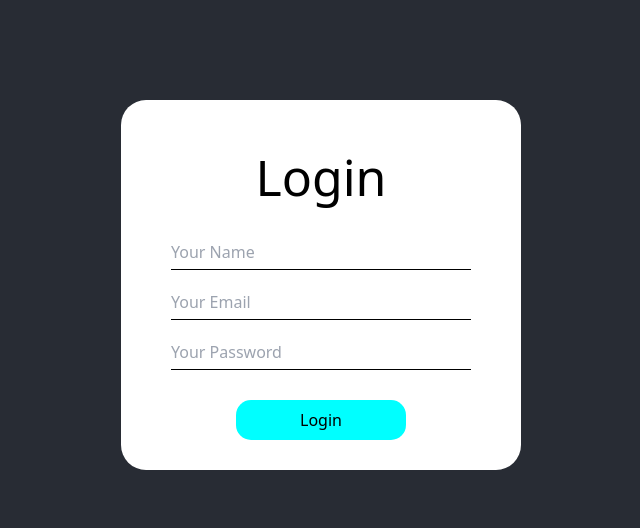
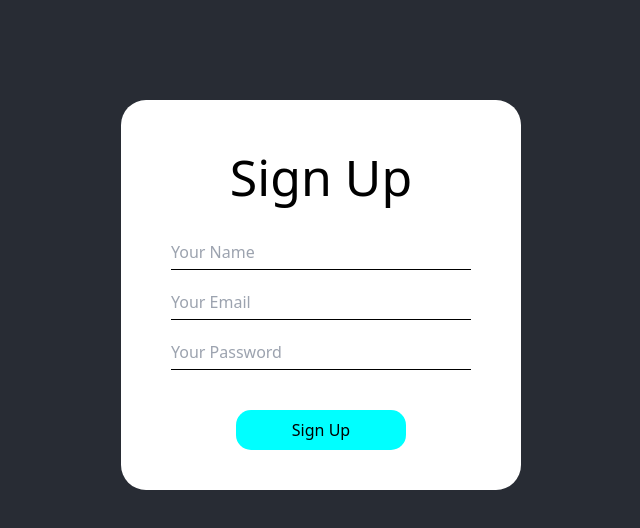
Before and after one commit to zakymuhammad/KELOMPOK1-SMKN6-PREVIEWFILM, a React (Create React App) app: page / in a window 1280 px wide. Shown: the top 528 px of the page, without its empty margins (319-959 px from the left). Built offline with nearby package versions, Linux system fonts and the light colour scheme.

Commit message:
menyempurnakan login dan signup

```diff
--- a/src/App.js
+++ b/src/App.js
@@ -2,6 +2,11 @@
 import "./index.css";
 import { useEffect, useState } from "react";
 import { getMovieList, searchMovie } from "./api";
+
+const Logout=()=>{
+  localStorage.removeItem("signUp")
+  window.location.reload()
+}
 
 const App = () => {
   const [popularMovies, setPopularMovies] = useState([]);
@@ -43,6 +48,7 @@ const App = () => {
         <h1 className="font-bold text-4xl flex justify-center mb-7">
           Movie Web
         </h1>
+        <button onClick={Logout} className="bg-pink-700 flex justify-center items-center">Logout</button>
         <input
           placeholder="Cari film kesayangan . . ."
           className="movie-search"
--- a/src/LoginSignUp/LoginSignUp.css
+++ b/src/LoginSignUp/LoginSignUp.css
@@ -3,18 +3,16 @@
     background-color: #282c34;
 }
 
-.hero {
-    padding: 100px;
-}
 
 .container{
     text-align: center;
-    padding: 40px 20px 30px 20px;
+    padding: 40px 30px 40px 30px;
     width: 400px;
     height: auto;
     margin: auto;
     background-color: white;
     border-radius: 25px;
+    margin-top: 100px;
 }
 
 h1{
@@ -34,7 +32,7 @@ input{
 }
 
 button{
-    margin-top: 15px;
+    margin-top: 25px;
     height: 40px;
     width: 170px;
     background-color: aqua;
--- a/src/LoginSignUp/LoginSignUp.js
+++ /dev/null
@@ -1,40 +0,0 @@
-import React, { useRef, Link, useEffect, useState } from "react";
-import Home from "../App.js"
-import './LoginSignUp.css';
-function LoginSignUp(){
-    const nama=useRef()
-    const email=useRef()
-    const password=useRef()
-    const [showHome,setShowHome]=useState(false)
-    const localHome=localStorage.getItem("signUp")
-    useEffect(()=>{
-        if(localHome){
-            setShowHome(true)
-        }
-    })
-    const handleClick=()=>{
-        if(nama.current.value&&email.current.value&&password.current.value)
-        {
-            localStorage.setItem("nama",nama.current.value)
-            localStorage.setItem("email",email.current.value)
-            localStorage.setItem("password",password.current.value)
-            localStorage.setItem("signUp",email.current.value)
-            alert("Yeay Account Created Successfull!")
-            window.location.reload()
-        }
-    }
-    return(
-        <div className="hero">
-            {showHome?<Home/>:
-            <div className="container">
-                    <h1 className="text-[50px]">Login</h1>
-                    <input placeholder="Your Name" type='text' ref={nama}></input>
-                    <input placeholder="Your Email" type='email' ref={email}></input>
-                    <input placeholder="Your Password" type='password' ref={password}></input>
-                    <button onClick={handleClick}>Login</button>
-            </div>
-            }
-        </div>
-    );
-}
-export default LoginSignUp;
--- a/src/LoginSignUp/SignUpLogin.js
+++ b/src/LoginSignUp/SignUpLogin.js
@@ -1,16 +1,66 @@
-import React from "react";
+import React, { useRef, Link, useEffect, useState } from "react";
+import Home from "../App.js"
 import './LoginSignUp.css';
-function SignUp(){
-    const logout=()=>{
-        localStorage.removeItem("signUp")
-        window.location.reload()
+function LoginSignUp(){
+    const nama=useRef()
+    const email=useRef()
+    const password=useRef()
+    const [showHome,setShowHome]=useState(false)
+    const [show,setShow]=useState(false)
+    const localSignUp=localStorage.getItem("signUp")
+    const localEmail=localStorage.getItem("email")
+    const localPassword=localStorage.getItem("password")
+    const localNama=localStorage.getItem("nama")
+
+
+    useEffect(()=>{
+        if(localSignUp){
+            setShowHome(true)
+        }
+        if(localEmail){
+            setShow(true)
+        }
+    })
+    const handleClick=()=>{
+        if(nama.current.value&&email.current.value&&password.current.value)
+        {
+            localStorage.setItem("nama",nama.current.value)
+            localStorage.setItem("email",email.current.value)
+            localStorage.setItem("password",password.current.value)
+            localStorage.setItem("signUp",email.current.value)
+            alert("Yeay Account Created Successfull!")
+            window.location.reload()
+        }
+    }
+
+    const handleLogin=()=>{
+        if(email.current.value&&password.current.value==localPassword){
+            localStorage.setItem("signUp",email.current.value)
+            window.location.reload()
+        }else{
+            alert("Please enter a valid Credential")
+        }
     }
     return(
-        <div>
-            <h1>Login</h1>
-            <button onClick={logout}>Logout</button>
-            <button>Delete</button>
+        <div className="hero">
+            {showHome?<Home/>:
+            (show?
+            <div className="container">
+                    <h1 className="text-[50px]">Login</h1>
+                    <input placeholder="Your Email" type='email' ref={email}></input>
+                    <input placeholder="Your Password" type='password' ref={password}></input>
+                    <button onClick={handleLogin}>Login</button>
+            </div>
+            :
+            <div className="container">
+                    <h1 className="text-[50px]">Sign Up</h1>
+                    <input placeholder="Your Name" type='text' ref={nama}></input>
+                    <input placeholder="Your Email" type='email' ref={email}></input>
+                    <input placeholder="Your Password" type='password' ref={password}></input>
+                    <button onClick={handleClick}>Sign Up</button>
+            </div>)
+            }
         </div>
-    )
+    );
 }
-export default SignUp;
+export default LoginSignUp;
--- a/src/index.js
+++ b/src/index.js
@@ -2,13 +2,13 @@ import React from 'react';
 import ReactDOM from 'react-dom/client';
 import './index.css';
 import App from './App';
-import LoginSignUp from './LoginSignUp/LoginSignUp';
+import SignUpLogin from './LoginSignUp/SignUpLogin';
 import reportWebVitals from './reportWebVitals';
 
 const root = ReactDOM.createRoot(document.getElementById('root'));
 root.render(
   <React.StrictMode>
-    <LoginSignUp />
+    <SignUpLogin />
   </React.StrictMode>
 );
 
```
